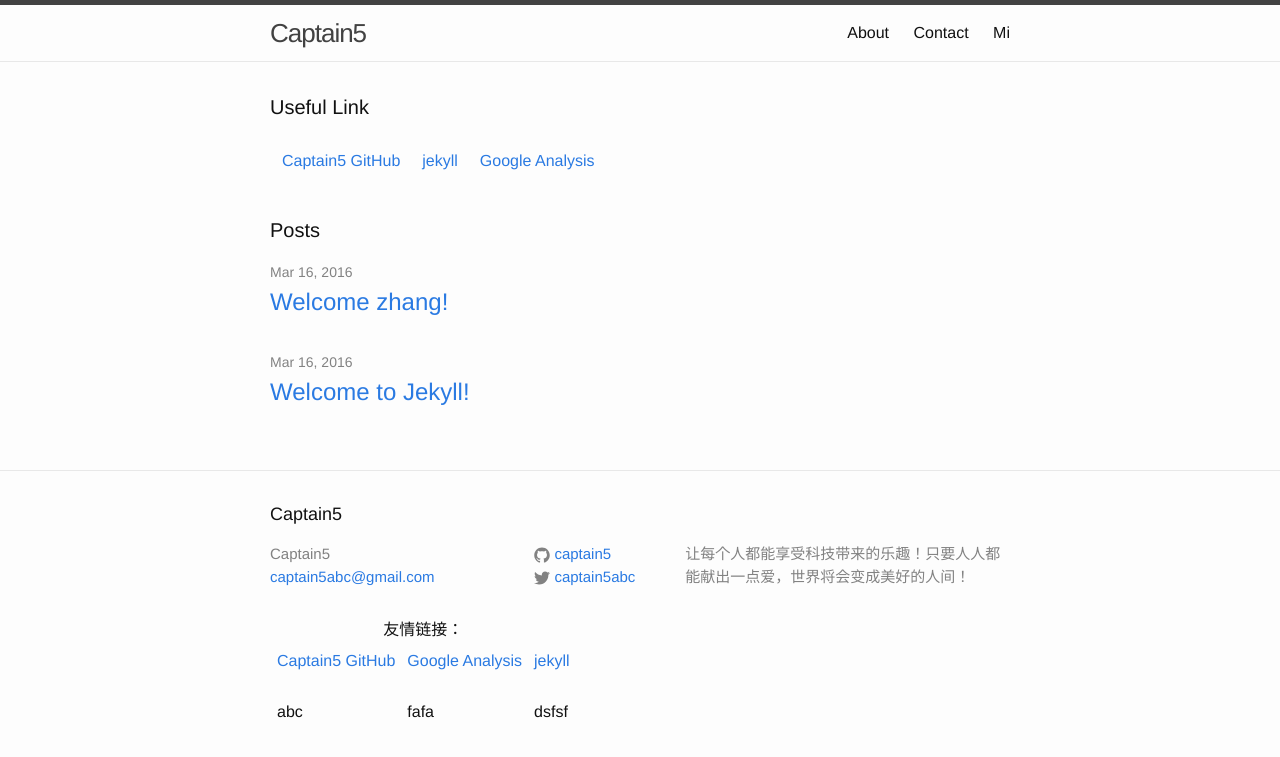
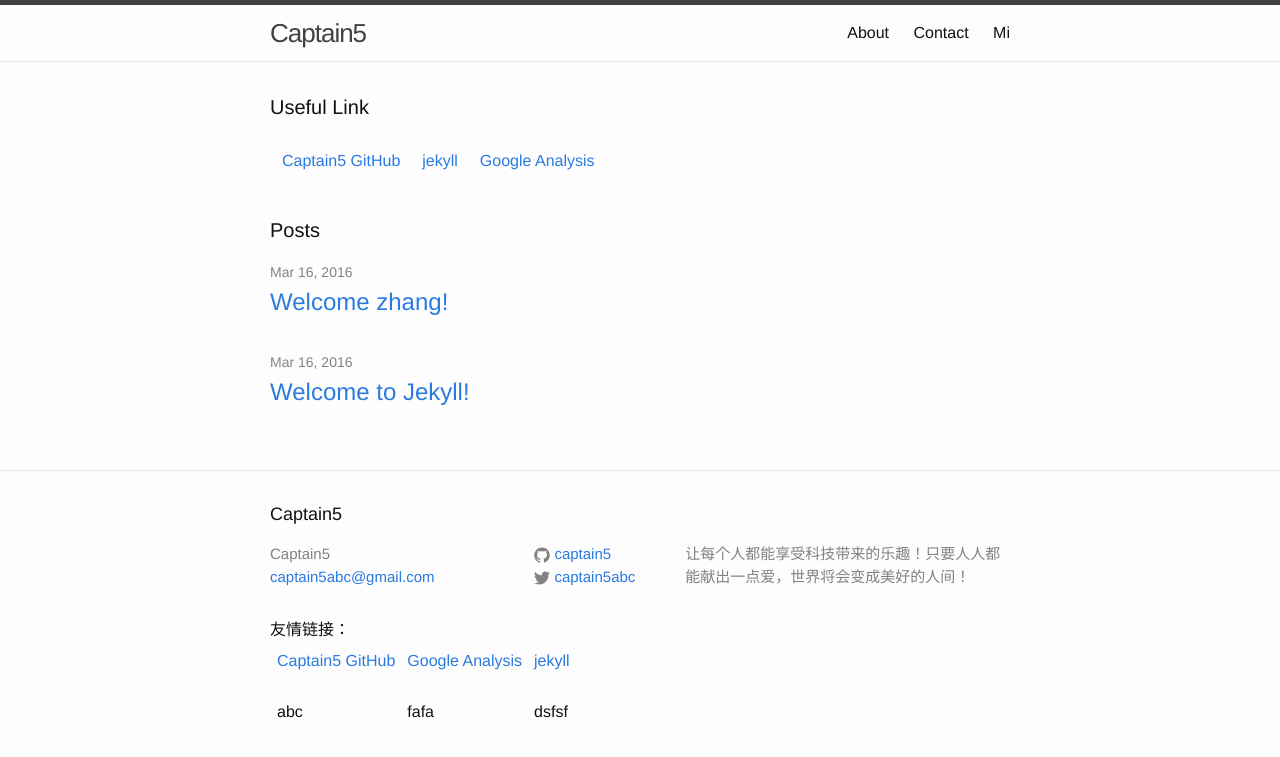
Before and after one commit to captain5/captain5.github.io, a Jekyll site: the page built from index.html, in a window 1280 px wide. Shown: the top 757 px of the page. Built offline with Jekyll 4.4.1, drawn with Linux system fonts in a browser that asks for light colours.

Commit message:
Update footer.html

```diff
--- a/_includes/footer.html
+++ b/_includes/footer.html
@@ -34,7 +34,7 @@
     </div>
     <div>
      <table cellpadding=5>
-      <caption align=left>友情链接：</caption>
+      友情链接：
       <tr>
         <td><p><a href="https://github.com/captain5"  target="_black">Captain5 GitHub</a></p></td>
         <td><p><a href="https://analytics.google.com"  target="_black">Google Analysis</a></p></td>
```
